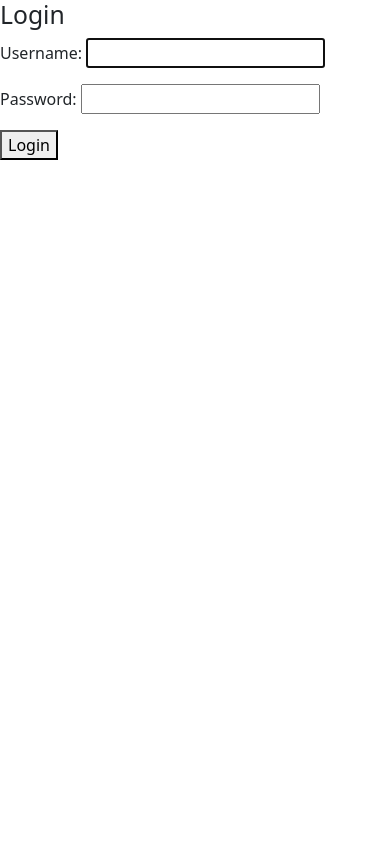
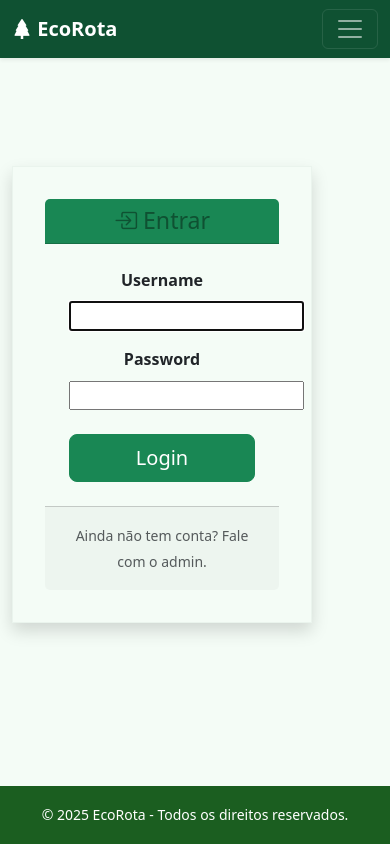
Before and after one commit to robertcastro14/CO2_Project, a Django app: page /accounts/login/ in a window 390 px wide. Run offline with Django 5.2, Linux system fonts and the light colour scheme; parts of the project's set-up code (start-up, migrations or seed data) failed here and were passed over.

Commit message:
Implementa busca com filtro e estiliza login

```diff
--- a/CO2_PROJECT/usuario/templates/registration/login.html
+++ b/CO2_PROJECT/usuario/templates/registration/login.html
@@ -1,18 +1,34 @@
-{% load static %}
-<!DOCTYPE html>
-<html lang="en">
-<head>
-    <meta charset="UTF-8">
-    <meta name="viewport" content="width=device-width, initial-scale=1.0">
-    <link href="https://cdn.jsdelivr.net/npm/bootstrap@5.3.6/dist/css/bootstrap.min.css" rel="stylesheet" integrity="sha384-4Q6Gf2aSP4eDXB8Miphtr37CMZZQ5oXLH2yaXMJ2w8e2ZtHTl7GptT4jmndRuHDT" crossorigin="anonymous">
-    <title>Login</title>
-</head>
-<body>
-    <h2>Login</h2>
-    <form method="post">
-        {% csrf_token %}
-        {{ form.as_p }}
-        <button type="submit">Login</button>
-    </form>
-</body>
-</html>
+{% extends 'base.html' %}
+
+{% block content %}
+<div class="row justify-content-center">
+    <div class="col-md-6 col-lg-4">
+        <div class="card shadow mt-5">
+            <div class="card-header bg-success text-white text-center">
+                <h3 class="mb-0"><i class="bi bi-box-arrow-in-right"></i> Entrar</h3>
+            </div>
+            <div class="card-body p-4">
+                <form method="post">
+                    {% csrf_token %}
+
+                    {% for field in form %}
+                        <div class="mb-3">
+                            <label class="form-label fw-bold">{{ field.label }}</label>
+                            {{ field }} </div>
+                        {% if field.errors %}
+                            <div class="alert alert-danger py-1">{{ field.errors }}</div>
+                        {% endif %}
+                    {% endfor %}
+
+                    <div class="d-grid gap-2 mt-4">
+                        <button type="submit" class="btn btn-success btn-lg">Login</button>
+                    </div>
+                </form>
+            </div>
+            <div class="card-footer text-center py-3">
+                <small class="text-muted">Ainda não tem conta? Fale com o admin.</small>
+            </div>
+        </div>
+    </div>
+</div>
+{% endblock %}
```
Also changed, not shown: CO2_PROJECT/usuario/templates/usuario/historico.html (+15 -0 lines), CO2_PROJECT/usuario/views.py (+15 -5 lines), CO2_PROJECT/db.sqlite3.
